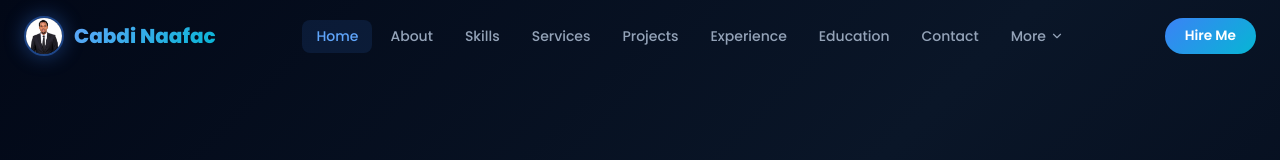
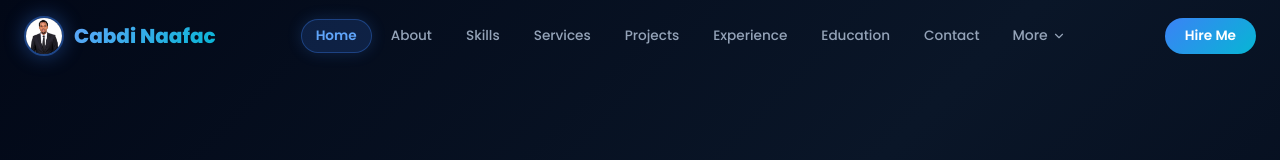
Before and after one commit to cabdinaafacmaxamedrashiid2/cabdi-naafac, a Next.js app: page / in a window 1280 px wide. Shown: the top 160 px of the page. Built offline with nearby package versions, Linux system fonts and the light colour scheme.

Commit message:
style active navbar links with glowing rounded pills

```diff
--- a/components/Navbar.tsx
+++ b/components/Navbar.tsx
@@ -126,21 +126,25 @@ export default function Navbar() {
               style={{
                 color: activeSection === link.href.replace("#", "") ? "#60a5fa" : "#94a3b8",
                 textDecoration: "none",
-                fontSize: "0.875rem",
-                fontWeight: 500,
+                fontSize: "0.85rem",
+                fontWeight: activeSection === link.href.replace("#", "") ? 600 : 500,
                 padding: "6px 14px",
-                borderRadius: "8px",
-                transition: "all 0.2s",
-                background: activeSection === link.href.replace("#", "") ? "rgba(59,130,246,0.12)" : "transparent",
+                borderRadius: "20px",
+                transition: "all 0.3s ease",
+                background: activeSection === link.href.replace("#", "") ? "rgba(59,130,246,0.18)" : "transparent",
+                border: activeSection === link.href.replace("#", "") ? "1px solid rgba(59,130,246,0.35)" : "1px solid transparent",
+                boxShadow: activeSection === link.href.replace("#", "") ? "0 0 15px rgba(59,130,246,0.2)" : "none",
               }}
               onMouseEnter={(e) => {
                 (e.currentTarget as HTMLElement).style.color = "#60a5fa";
-                (e.currentTarget as HTMLElement).style.background = "rgba(59,130,246,0.1)";
+                (e.currentTarget as HTMLElement).style.background = "rgba(59,130,246,0.12)";
+                (e.currentTarget as HTMLElement).style.borderColor = "rgba(59,130,246,0.25)";
               }}
               onMouseLeave={(e) => {
                 if (activeSection !== link.href.replace("#", "")) {
                   (e.currentTarget as HTMLElement).style.color = "#94a3b8";
                   (e.currentTarget as HTMLElement).style.background = "transparent";
+                  (e.currentTarget as HTMLElement).style.borderColor = "transparent";
                 }
               }}
             >
```
